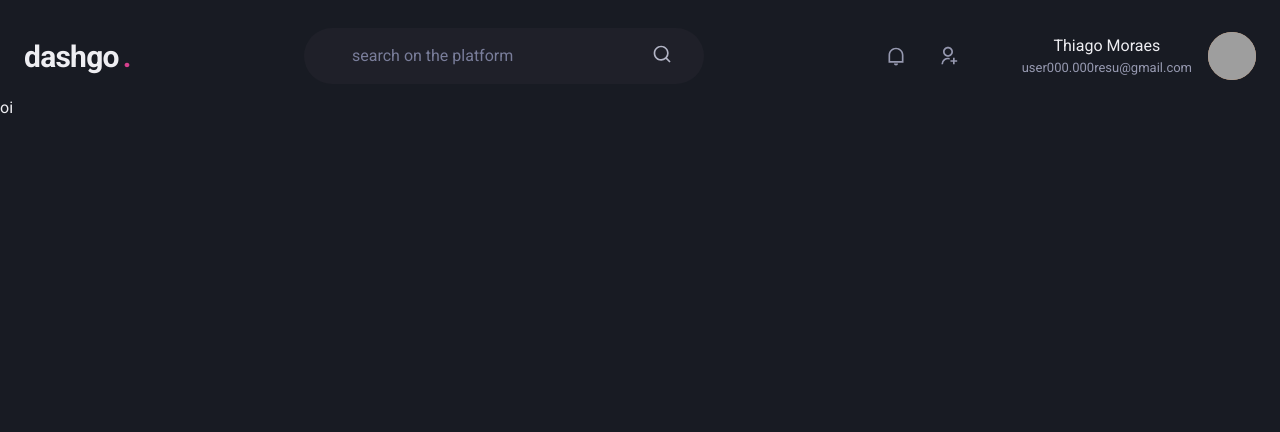
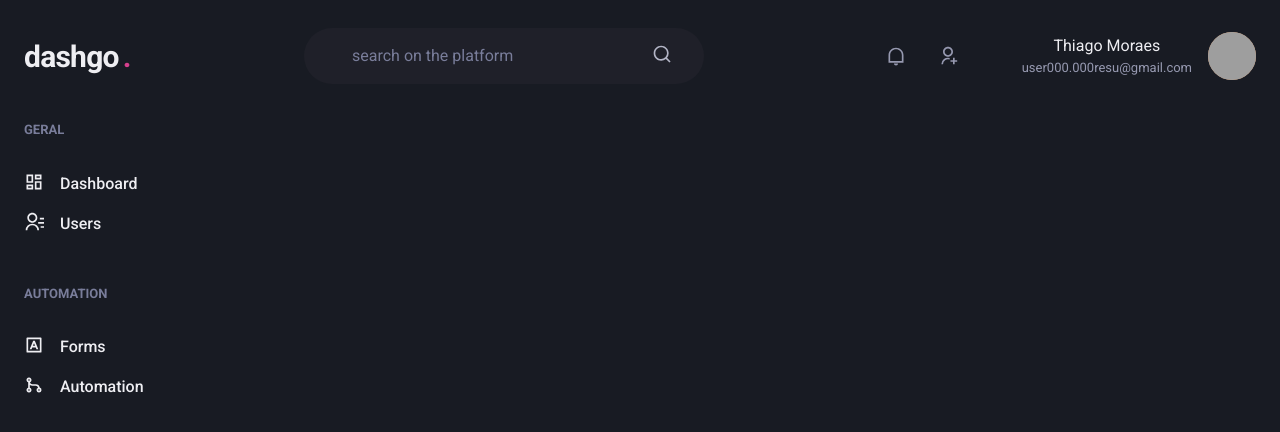
Before and after one commit to Thiago-spart/dashboard-ignote-react, a Next.js app: page /dashboard in a window 1280 px wide. Shown: the top 432 px of the page. Built offline with nearby package versions, Linux system fonts and the light colour scheme; grey boxes are pictures that could not be loaded.

Commit message:
Add sidebar

```diff
--- /dev/null
+++ b/src/components/sidebar.tsx
@@ -0,0 +1,65 @@
+import { Box, Icon, Stack, Text, Link } from "@chakra-ui/react";
+import {
+  RiContactsLine,
+  RiDashboardLine,
+  RiGitMergeLine,
+  RiInputMethodLine,
+} from "react-icons/ri";
+
+export const Sidebar = () => {
+  return (
+    <Box as="aside" w="64" mr="8">
+      <Stack spacing="12" align="flex-start">
+        <Box>
+          <Text
+            fontWeight="bold"
+            color="gray.400"
+            fontSize="small"
+            textTransform="uppercase"
+          >
+            Geral
+          </Text>
+          <Stack spacing="4" mt="8" align="stretch">
+            <Link display="flex" align="center">
+              <Icon as={RiDashboardLine} fontSize="20" />
+              <Text ml="4" fontWeight="medium">
+                Dashboard
+              </Text>
+            </Link>
+            <Link display="flex" align="center">
+              <Icon as={RiContactsLine} fontSize="20" />
+              <Text ml="4" fontWeight="medium">
+                Users
+              </Text>
+            </Link>
+            Automation
+          </Stack>
+        </Box>
+        <Box>
+          <Text
+            fontWeight="bold"
+            color="gray.400"
+            fontSize="small"
+            textTransform="uppercase"
+          >
+            Automation
+          </Text>
+          <Stack spacing="4" mt="8" align="stretch">
+            <Link display="flex" align="center">
+              <Icon as={RiInputMethodLine} fontSize="20" />
+              <Text ml="4" fontWeight="medium">
+                Forms
+              </Text>
+            </Link>
+            <Link display="flex" align="center">
+              <Icon as={RiGitMergeLine} fontSize="20" />
+              <Text ml="4" fontWeight="medium">
+                Automation
+              </Text>
+            </Link>
+          </Stack>
+        </Box>
+      </Stack>
+    </Box>
+  );
+};
--- a/src/pages/dashboard.tsx
+++ b/src/pages/dashboard.tsx
@@ -1,13 +1,17 @@
+import { Flex } from "@chakra-ui/react";
 import { NextPage } from "next";
 
 import { Header } from "../components/header";
+import { Sidebar } from "../components/sidebar";
 
 const DashBoard: NextPage = () => {
   return (
-    <div>
+    <Flex as="main" direction="column" h="100vh">
       <Header />
-      <p>oi</p>
-    </div>
+      <Flex w="100%" my="6" maxW="1480" px="6">
+        <Sidebar />
+      </Flex>
+    </Flex>
   );
 };
 
```
